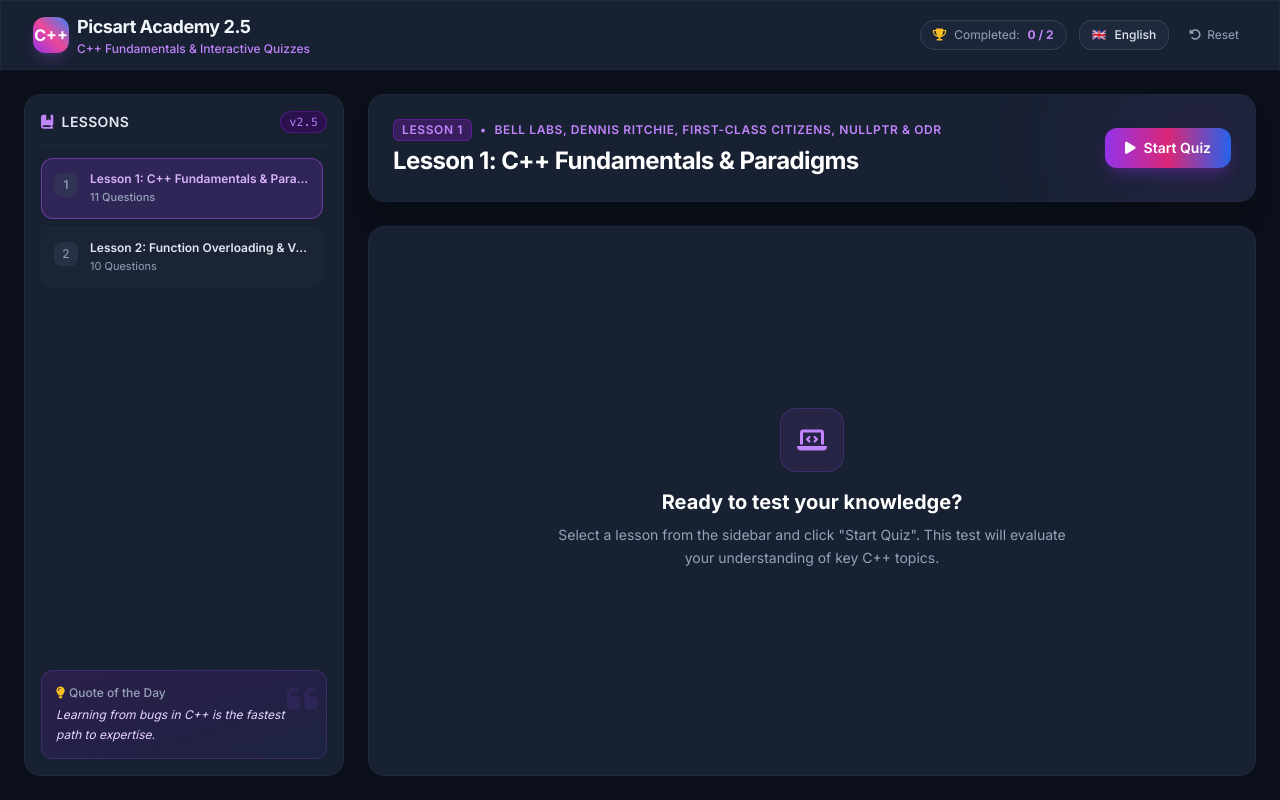
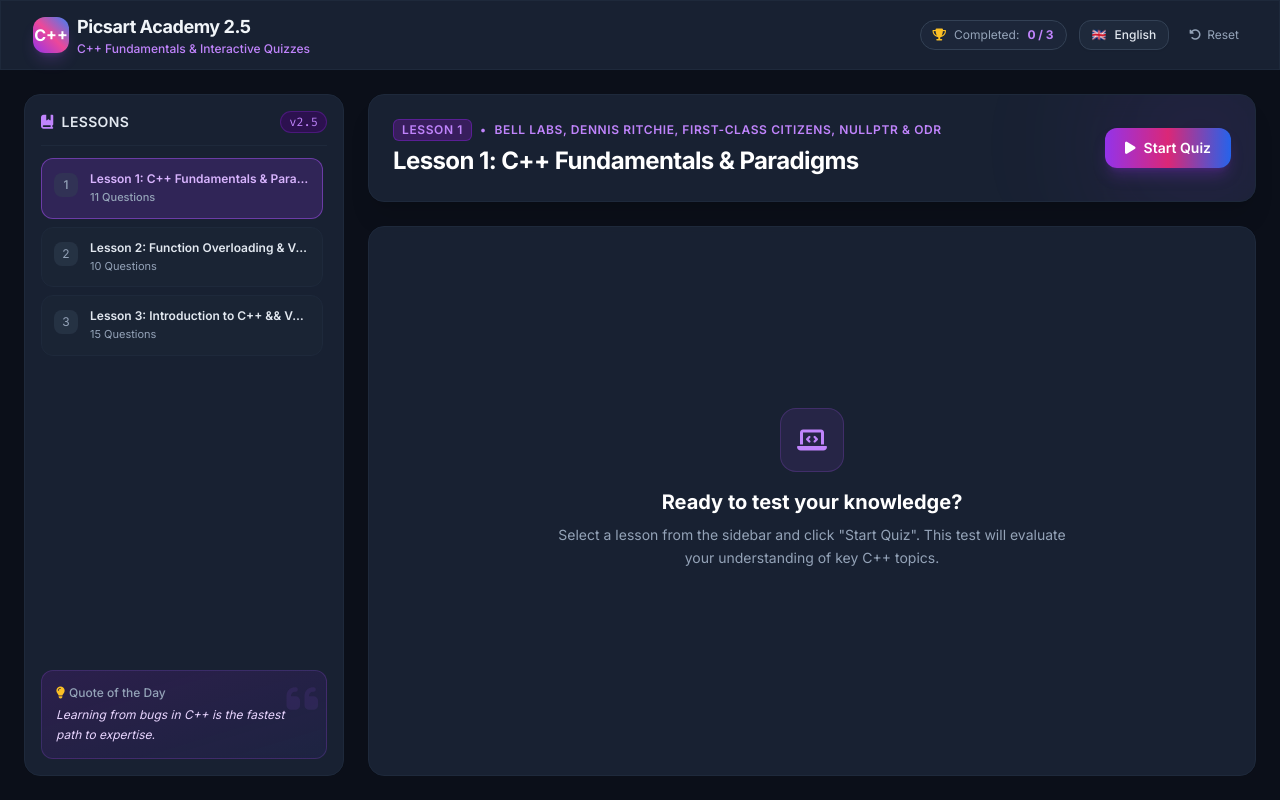
Before and after one commit to nare0316/cpp_quiz, a plain HTML site: page index.html in a window 1280 px wide. Drawn offline with nearby package versions, Linux system fonts and the light colour scheme.

Commit message:
Add lesson 3

````diff
--- /dev/null
+++ b/lessons/lesson-3.json
@@ -0,0 +1,370 @@
+{
+  "id": 3,
+  "title": {
+    "en": "Lesson 3: Introduction to C++ && Value Categories",
+    "hy": "Դաս 3: Introduction to C++ && Value Categories"
+  },
+  "subtitle": {
+    "en": "Stream I/O, enum class, std::array vs std::vector, const pointers, consteval, Value Categories & Reference Binding",
+    "hy": "Stream I/O, enum class, std::array և std::vector, const pointer-ներ, consteval, Value Categories և Reference Binding"
+  },
+  "questions": [
+    {
+      "text": {
+        "en": "In C++ stream I/O, what is the primary operational distinction between inserting `std::endl` into an output stream versus inserting the character string `\"\\n\"`?",
+        "hy": "C++-ի stream I/O-ում ո՞րն է հիմնական գործառնական տարբերությունը output stream-ում `std::endl`-ի և `\"\\n\"` տողի ներդրման միջև:"
+      },
+      "options": {
+        "en": [
+          "`std::endl` inserts a newline character and forces a stream buffer flush, whereas `\"\\n\"` inserts a newline character without forcing a flush.",
+          "`\"\\n\"` flushes the stream buffer, whereas `std::endl` does not.",
+          "`std::endl` works only with `std::cerr`, while `\"\\n\"` works only with `std::cout`.",
+          "There is no operational difference between them in C++."
+        ],
+        "hy": [
+          "`std::endl`-ը ավելացնում է newline նիշ և ստիպում է stream buffer-ի flush, իսկ `\"\\n\"`-ը ավելացնում է newline նիշ առանց flush ստիպելու:",
+          "`\"\\n\"`-ը flush է անում stream buffer-ը, իսկ `std::endl`-ը՝ ոչ:",
+          "`std::endl`-ն աշխատում է միայն `std::cerr`-ի հետ, իսկ `\"\\n\"`-ը՝ միայն `std::cout`-ի հետ:",
+          "C++-ում դրանց միջև գործառնական տարբերություն չկա:"
+        ]
+      },
+      "correct": 0,
+      "explanation": {
+        "en": "`std::endl` writes a newline and then flushes the buffer, which can be slow inside loops. `\"\\n\"` only inserts the newline character.",
+        "hy": "`std::endl`-ը գրում է newline և հետո flush է անում buffer-ը, ինչը loop-երում կարող է դանդաղեցնել աշխատանքը: `\"\\n\"`-ը միայն ավելացնում է newline նիշը:"
+      }
+    },
+    {
+      "text": {
+        "en": "Which behavior distinguishes a strongly typed `enum class` from an old-style `enum` in C++?",
+        "hy": "Ո՞ր վարքագիծն է տարբերում խիստ տիպավորված `enum class`-ը հին ոճի `enum`-ից C++-ում:"
+      },
+      "options": {
+        "en": [
+          "`enum class` enumerators do not implicitly convert to integers and do not leak names into the enclosing scope.",
+          "`enum class` cannot specify an underlying integer type.",
+          "`enum class` automatically exports all enumerators into the global namespace.",
+          "`enum class` allows comparing values from unrelated enums with `==` without explicit casting."
+        ],
+        "hy": [
+          "`enum class`-ի enumerator-ները implicit կերպով չեն փոխարկվում integer-ի և չեն «արտահոսում» շրջապատող scope:",
+          "`enum class`-ը չի կարող նշել underlying integer տիպ:",
+          "`enum class`-ը բոլոր enumerator-ներն ավտոմատ կերպով արտահանում է global namespace:",
+          "`enum class`-ը թույլ է տալիս համեմատել անկապ enum-ների արժեքները `==`-ով առանց explicit cast-ի:"
+        ]
+      },
+      "correct": 0,
+      "explanation": {
+        "en": "`enum class` is scoped (`Color::Red`) and its enumerators do not implicitly convert to `int`. A plain `enum` leaks its names into the enclosing scope. Both kinds can specify an underlying type.",
+        "hy": "`enum class`-ը scoped է (`Color::Red`), և նրա enumerator-ները implicit կերպով չեն փոխարկվում `int`-ի: Սովորական `enum`-ը իր անունները «թողնում» է շրջապատող scope-ում: Underlying տիպ կարելի է նշել երկուսի համար էլ:"
+      }
+    },
+    {
+      "text": {
+        "en": "What is a primary distinction between `std::array` and `std::vector` in C++?",
+        "hy": "Ո՞րն է հիմնական տարբերությունը `std::array`-ի և `std::vector`-ի միջև C++-ում:"
+      },
+      "options": {
+        "en": [
+          "`std::array` has a fixed size known at compile time, while `std::vector` dynamically resizes at runtime.",
+          "`std::vector` has a fixed size, while `std::array` can grow dynamically with `push_back()`.",
+          "`std::array` cannot be used with range-based for loops.",
+          "`std::vector` requires manual `delete[]` calls to free its elements."
+        ],
+        "hy": [
+          "`std::array`-ի չափը ֆիքսված է և հայտնի է compile time-ում, իսկ `std::vector`-ը runtime-ում դինամիկ փոխում է իր չափը:",
+          "`std::vector`-ի չափը ֆիքսված է, իսկ `std::array`-ը կարող է դինամիկ աճել `push_back()`-ով:",
+          "`std::array`-ը չի կարող օգտագործվել range-based for loop-երի հետ:",
+          "`std::vector`-ը պահանջում է `delete[]`-ի ձեռքով կանչ՝ իր տարրերն ազատելու համար:"
+        ]
+      },
+      "correct": 0,
+      "explanation": {
+        "en": "`std::array<T, N>` has a compile-time fixed size `N`. `std::vector<T>` manages a dynamic buffer, can grow with `push_back()` and frees its memory automatically.",
+        "hy": "`std::array<T, N>`-ի չափը `N` է և ֆիքսված է compile time-ում: `std::vector<T>`-ը կառավարում է դինամիկ buffer, կարող է աճել `push_back()`-ով և իր հիշողությունն ազատում է ավտոմատ:"
+      }
+    },
+    {
+      "text": {
+        "en": "How is the variable declaration `const int* const ptr { nullptr };` correctly interpreted?",
+        "hy": "Ինչպե՞ս է ճիշտ մեկնաբանվում `const int* const ptr { nullptr };` փոփոխականի հայտարարությունը:"
+      },
+      "options": {
+        "en": [
+          "A constant pointer to a constant integer value.",
+          "A non-constant pointer to a constant integer value.",
+          "A constant pointer to a non-constant integer value.",
+          "A pointer to a constant pointer to an integer."
+        ],
+        "hy": [
+          "Հաստատուն pointer դեպի հաստատուն integer արժեք:",
+          "Ոչ հաստատուն pointer դեպի հաստատուն integer արժեք:",
+          "Հաստատուն pointer դեպի ոչ հաստատուն integer արժեք:",
+          "Pointer դեպի հաստատուն pointer, որը ցույց է տալիս integer-ի:"
+        ]
+      },
+      "correct": 0,
+      "explanation": {
+        "en": "Read the declaration from right to left: `ptr` is a const pointer (`* const`) to a `const int`. Neither the pointer itself nor the pointed-to value can be changed through it.",
+        "hy": "Կարդա հայտարարությունը աջից ձախ. `ptr`-ը const pointer է (`* const`) դեպի `const int`: Ոչ pointer-ը, ոչ էլ նրա ցույց տված արժեքը չի կարելի փոխել դրա միջոցով:"
+      }
+    },
+    {
+      "text": {
+        "en": "What guarantee does the C++20 `consteval` keyword provide that `constexpr` does not?",
+        "hy": "Ի՞նչ երաշխիք է տալիս C++20-ի `consteval` keyword-ը, որը `constexpr`-ը չի տալիս:"
+      },
+      "options": {
+        "en": [
+          "It guarantees that every call to the function is evaluated at compile time (an immediate function).",
+          "It guarantees that the function can mutate global variables at runtime.",
+          "It automatically turns a function into a virtual method.",
+          "It disables type checking on function arguments."
+        ],
+        "hy": [
+          "Այն երաշխավորում է, որ ֆունկցիայի ամեն կանչ հաշվարկվում է compile time-ում (immediate function):",
+          "Այն երաշխավորում է, որ ֆունկցիան runtime-ում կարող է փոփոխել global փոփոխականները:",
+          "Այն ֆունկցիան ավտոմատ կերպով դարձնում է virtual մեթոդ:",
+          "Այն անջատում է ֆունկցիայի արգումենտների տիպերի ստուգումը:"
+        ]
+      },
+      "correct": 0,
+      "explanation": {
+        "en": "A `constexpr` function may be evaluated at compile time but can also run at runtime. A `consteval` function is an immediate function: every call must produce a compile-time constant.",
+        "hy": "`constexpr` ֆունկցիան կարող է հաշվարկվել compile time-ում, բայց կարող է նաև աշխատել runtime-ում: `consteval` ֆունկցիան immediate function է. նրա ամեն կանչ պետք է տա compile-time հաստատուն:"
+      }
+    },
+    {
+      "text": {
+        "en": "What is the result of an lvalue-to-rvalue conversion applied to an `int` lvalue in C++?",
+        "hy": "Ի՞նչ արդյունք է տալիս lvalue-to-rvalue conversion-ը `int` lvalue-ի վրա C++-ում:"
+      },
+      "options": {
+        "en": [
+          "It permanently changes the value category of any expression naming that variable to an xvalue.",
+          "It obtains the value stored in the designated object as a prvalue.",
+          "It creates a new heap-allocated object.",
+          "It turns the original variable into an unmodifiable reference."
+        ],
+        "hy": [
+          "Այն մշտապես փոխում է այդ փոփոխականը անվանող ցանկացած արտահայտության value category-ն դեպի xvalue:",
+          "Այն ստանում է նշված օբյեկտում պահված արժեքը՝ որպես prvalue:",
+          "Այն ստեղծում է նոր heap-ում հատկացված օբյեկտ:",
+          "Այն սկզբնական փոփոխականը դարձնում է անփոփոխելի reference:"
+        ]
+      },
+      "correct": 1,
+      "explanation": {
+        "en": "Lvalue-to-rvalue conversion reads the value stored in the object and yields it as a prvalue (for example when `y = x;` reads `x`). The variable itself is not changed.",
+        "hy": "Lvalue-to-rvalue conversion-ը կարդում է օբյեկտում պահված արժեքը և տալիս այն որպես prvalue (օրինակ՝ `y = x;`-ում `x`-ը կարդալիս): Փոփոխականն ինքը չի փոխվում:"
+      }
+    },
+    {
+      "text": {
+        "en": "Which of the following reference initialization statements are valid in C++ when using an `int` prvalue expression such as `42`?",
+        "hy": "Հետևյալ reference initialization հայտարարություններից ո՞րն է վավեր C++-ում, երբ օգտագործվում է `int` prvalue արտահայտություն, օրինակ՝ `42`:"
+      },
+      "options": [
+        "`int& a = 42;` only",
+        "`const int& a = 42;`, `int&& b = 42;`, `const int&& d = 42;`",
+        "`int&& b = 42;` only",
+        "`int& a = 42;` and `const int& b = 42;`"
+      ],
+      "correct": 1,
+      "explanation": {
+        "en": "A prvalue like `42` cannot bind to a non-const lvalue reference. It can bind to `const int&`, `int&&` and `const int&&`, materializing a temporary object.",
+        "hy": "`42`-ի նման prvalue-ն չի կարող կապվել non-const lvalue reference-ի հետ: Այն կարող է կապվել `const int&`, `int&&` և `const int&&`-ի հետ՝ materialize անելով ժամանակավոր օբյեկտ:"
+      }
+    },
+    {
+      "text": {
+        "en": "Given the following overloaded functions:\n\n```cpp\nint choose(int&);       // Overload 1\nint choose(const int&); // Overload 2\nint choose(int&&);      // Overload 3\n```\n\nAnd the variable declaration `int&& r = 30;`, which overload is selected by the function call `choose(r)`?",
+        "hy": "Տրված են հետևյալ overload-ված ֆունկցիաները՝\n\n```cpp\nint choose(int&);       // Overload 1\nint choose(const int&); // Overload 2\nint choose(int&&);      // Overload 3\n```\n\nԵվ `int&& r = 30;` հայտարարությունը: Ո՞ր overload-ը կընտրվի `choose(r)` կանչի դեպքում:"
+      },
+      "options": {
+        "en": [
+          "Overload 1 (`int&`)",
+          "Overload 2 (`const int&`)",
+          "Overload 3 (`int&&`)",
+          "Compilation error (ambiguous call)"
+        ],
+        "hy": [
+          "Overload 1 (`int&`)",
+          "Overload 2 (`const int&`)",
+          "Overload 3 (`int&&`)",
+          "Կոմպիլյացիայի սխալ (երկիմաստ կանչ)"
+        ]
+      },
+      "correct": 0,
+      "explanation": {
+        "en": "A named rvalue reference is itself an lvalue expression, so `r` is an lvalue of type `int`. `int&` binds to it and is a better match than `const int&`; `int&&` cannot bind to an lvalue.",
+        "hy": "Անվանված rvalue reference-ը ինքնին lvalue արտահայտություն է, ուստի `r`-ը `int` տիպի lvalue է: `int&`-ը կապվում է դրա հետ և ավելի լավ համընկնում է, քան `const int&`-ը, իսկ `int&&`-ը lvalue-ի հետ կապվել չի կարող:"
+      }
+    },
+    {
+      "text": {
+        "en": "Match the function return types to the primary value category of their call expressions (for `int by_value();`, `int& by_lvalue();`, `int&& by_xvalue();`):",
+        "hy": "Համապատասխանեցրու ֆունկցիաների return տիպերը իրենց կանչի արտահայտությունների հիմնական value category-ին (`int by_value();`, `int& by_lvalue();`, `int&& by_xvalue();` ֆունկցիաների համար):"
+      },
+      "options": {
+        "en": [
+          "`by_value()` is prvalue; `by_lvalue()` is lvalue; `by_xvalue()` is xvalue.",
+          "`by_value()` is lvalue; `by_lvalue()` is xvalue; `by_xvalue()` is prvalue.",
+          "All three call expressions are lvalues.",
+          "All three call expressions are prvalues."
+        ],
+        "hy": [
+          "`by_value()`-ը prvalue է, `by_lvalue()`-ը՝ lvalue, `by_xvalue()`-ը՝ xvalue:",
+          "`by_value()`-ը lvalue է, `by_lvalue()`-ը՝ xvalue, `by_xvalue()`-ը՝ prvalue:",
+          "Երեք կանչի արտահայտություններն էլ lvalue են:",
+          "Երեք կանչի արտահայտություններն էլ prvalue են:"
+        ]
+      },
+      "correct": 0,
+      "explanation": {
+        "en": "A call returning by value is a prvalue, a call returning an lvalue reference is an lvalue, and a call returning an rvalue reference is an xvalue.",
+        "hy": "By value վերադարձնող կանչը prvalue է, lvalue reference վերադարձնող կանչը՝ lvalue, իսկ rvalue reference վերադարձնող կանչը՝ xvalue:"
+      }
+    },
+    {
+      "text": {
+        "en": "What is the primary value category of the expression `static_cast<int&&>(x)` when `x` is an `int` lvalue?",
+        "hy": "Ո՞րն է `static_cast<int&&>(x)` արտահայտության հիմնական value category-ն, երբ `x`-ը `int` lvalue է:"
+      },
+      "options": {
+        "en": ["lvalue", "prvalue", "xvalue", "None (unevaluated)"],
+        "hy": ["lvalue", "prvalue", "xvalue", "Ոչ մեկը (unevaluated)"]
+      },
+      "correct": 2,
+      "explanation": {
+        "en": "`static_cast<int&&>(x)` yields an xvalue: the object `x` is treated as expiring, so its resources may be moved from. This is exactly what `std::move` does.",
+        "hy": "`static_cast<int&&>(x)`-ը տալիս է xvalue. `x` օբյեկտը դիտարկվում է որպես «ավարտվող», և նրա ռեսուրսները կարելի է move անել: Հենց դա է անում `std::move`-ը:"
+      }
+    },
+    {
+      "text": {
+        "en": "What are the primary value categories of the built-in expressions `++x` and `x++` for an `int x`?",
+        "hy": "Որո՞նք են `++x` և `x++` built-in արտահայտությունների հիմնական value category-ները `int x`-ի համար:"
+      },
+      "options": {
+        "en": [
+          "`++x` is prvalue, `x++` is lvalue",
+          "`++x` is lvalue, `x++` is prvalue",
+          "Both are lvalues",
+          "Both are prvalues"
+        ],
+        "hy": [
+          "`++x`-ը prvalue է, `x++`-ը՝ lvalue",
+          "`++x`-ը lvalue է, `x++`-ը՝ prvalue",
+          "Երկուսն էլ lvalue են",
+          "Երկուսն էլ prvalue են"
+        ]
+      },
+      "correct": 1,
+      "explanation": {
+        "en": "Pre-increment `++x` modifies `x` and returns `x` itself as an lvalue. Post-increment `x++` returns a copy of the old value as a prvalue.",
+        "hy": "Pre-increment `++x`-ը փոփոխում է `x`-ը և վերադարձնում հենց `x`-ը՝ որպես lvalue: Post-increment `x++`-ը վերադարձնում է հին արժեքի պատճենը՝ որպես prvalue:"
+      }
+    },
+    {
+      "text": {
+        "en": "What is the primary value category and result of the built-in assignment expression `(x = 9)` where `x` is an `int`?",
+        "hy": "Ո՞րն է `(x = 9)` built-in վերագրման արտահայտության հիմնական value category-ն և արդյունքը, երբ `x`-ը `int` է:"
+      },
+      "options": {
+        "en": [
+          "It is an lvalue designating the left operand `x`.",
+          "It is a prvalue representing the value `9`.",
+          "It is an xvalue representing an expiring object.",
+          "It is `void`."
+        ],
+        "hy": [
+          "Այն lvalue է, որը նշում է ձախ օպերանդ `x`-ը:",
+          "Այն prvalue է, որը ներկայացնում է `9` արժեքը:",
+          "Այն xvalue է, որը ներկայացնում է «ավարտվող» օբյեկտ:",
+          "Այն `void` է:"
+        ]
+      },
+      "correct": 0,
+      "explanation": {
+        "en": "The built-in assignment expression `x = 9` yields an lvalue referring to the left operand `x`. That is why `(x = 9) = 5;` is valid for built-in types.",
+        "hy": "Built-in վերագրման `x = 9` արտահայտությունը տալիս է lvalue, որը վերաբերում է ձախ օպերանդ `x`-ին: Դրա համար է, որ built-in տիպերի համար `(x = 9) = 5;`-ը վավեր է:"
+      }
+    },
+    {
+      "text": {
+        "en": "What happens to the lifetime of a temporary materialized object when directly bound to a local non-volatile const lvalue reference (`const int& ref = 42;`)?",
+        "hy": "Ի՞նչ է լինում ժամանակավոր materialized օբյեկտի կյանքի տևողության հետ, երբ այն ուղղակիորեն կապվում է լոկալ non-volatile const lvalue reference-ի հետ (`const int& ref = 42;`):"
+      },
+      "options": {
+        "en": [
+          "The temporary is destroyed immediately at the end of the expression statement.",
+          "The temporary lifetime is extended to match the lifetime of the reference `ref`.",
+          "The temporary lifetime is extended until the end of the program execution.",
+          "The temporary object is converted into a global static variable."
+        ],
+        "hy": [
+          "Ժամանակավոր օբյեկտը ոչնչացվում է անմիջապես արտահայտության ավարտին:",
+          "Ժամանակավոր օբյեկտի կյանքի տևողությունը երկարացվում է մինչև `ref` reference-ի կյանքի տևողությանը հավասարվելը:",
+          "Ժամանակավոր օբյեկտի կյանքի տևողությունը երկարացվում է մինչև ծրագրի կատարման ավարտը:",
+          "Ժամանակավոր օբյեկտը վերածվում է global static փոփոխականի:"
+        ]
+      },
+      "correct": 1,
+      "explanation": {
+        "en": "Binding a temporary to a const lvalue reference extends the temporary's lifetime to that of the reference (lifetime extension), so `ref` stays valid until it goes out of scope.",
+        "hy": "Ժամանակավոր օբյեկտը const lvalue reference-ի հետ կապելիս նրա կյանքի տևողությունը երկարացվում է reference-ի կյանքի չափով (lifetime extension), ուստի `ref`-ը վավեր է մնում մինչև scope-ից դուրս գալը:"
+      }
+    },
+    {
+      "text": {
+        "en": "To which broader value category groups does an xvalue belong in the C++ taxonomy?",
+        "hy": "Ո՞ր ավելի լայն value category խմբերին է պատկանում xvalue-ն C++-ի դասակարգման մեջ:"
+      },
+      "options": {
+        "en": [
+          "Only glvalue",
+          "Only rvalue",
+          "Both glvalue and rvalue",
+          "Neither glvalue nor rvalue"
+        ],
+        "hy": [
+          "Միայն glvalue",
+          "Միայն rvalue",
+          "Թե՛ glvalue, թե՛ rvalue",
+          "Ո՛չ glvalue, ո՛չ rvalue"
+        ]
+      },
+      "correct": 2,
+      "explanation": {
+        "en": "An xvalue (expiring value) is both a glvalue (it has identity) and an rvalue (it can be moved from). An lvalue is only a glvalue, and a prvalue is only an rvalue.",
+        "hy": "xvalue-ն (expiring value) և՛ glvalue է (ունի identity), և՛ rvalue (կարելի է move անել): lvalue-ն միայն glvalue է, իսկ prvalue-ն՝ միայն rvalue:"
+      }
+    },
+    {
+      "text": {
+        "en": "Given `int n = 7;`, what happens when initializing `const double& converted = n;`?",
+        "hy": "Տրված է `int n = 7;`: Ի՞նչ է տեղի ունենում `const double& converted = n;` սկզբնավորման ժամանակ:"
+      },
+      "options": {
+        "en": [
+          "`converted` binds directly to `n` without creating any new temporary object.",
+          "`n` is implicitly converted to a `double` prvalue, materializing a separate `double` temporary to which `converted` binds.",
+          "It results in a compilation error because `double` and `int` are different types.",
+          "`n` permanently changes its type from `int` to `double`."
+        ],
+        "hy": [
+          "`converted`-ը ուղղակիորեն կապվում է `n`-ի հետ՝ առանց նոր ժամանակավոր օբյեկտ ստեղծելու:",
+          "`n`-ը implicit կերպով փոխարկվում է `double` prvalue-ի, materialize է արվում առանձին `double` ժամանակավոր օբյեկտ, որի հետ կապվում է `converted`-ը:",
+          "Դա կոմպիլյացիայի սխալ է առաջացնում, քանի որ `double`-ը և `int`-ը տարբեր տիպեր են:",
+          "`n`-ը մշտապես փոխում է իր տիպը `int`-ից `double`:"
+        ]
+      },
+      "correct": 1,
+      "explanation": {
+        "en": "`int` and `double` are different types, so `n` is converted to a `double` prvalue. A temporary is materialized and the const reference binds to that temporary, not to `n`.",
+        "hy": "`int`-ը և `double`-ը տարբեր տիպեր են, ուստի `n`-ը փոխարկվում է `double` prvalue-ի: Materialize է արվում ժամանակավոր օբյեկտ, և const reference-ը կապվում է հենց դրա հետ, ոչ թե `n`-ի:"
+      }
+    }
+  ]
+}
````
Also changed, not shown: index.html (+2 -2 lines), lessons/manifest.json, manifest.json (added).
